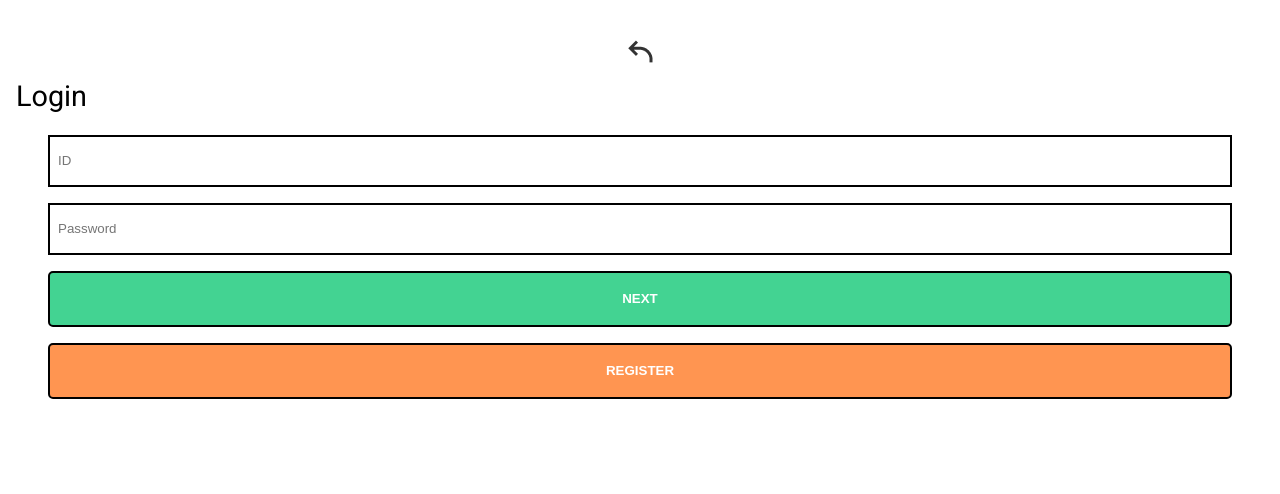
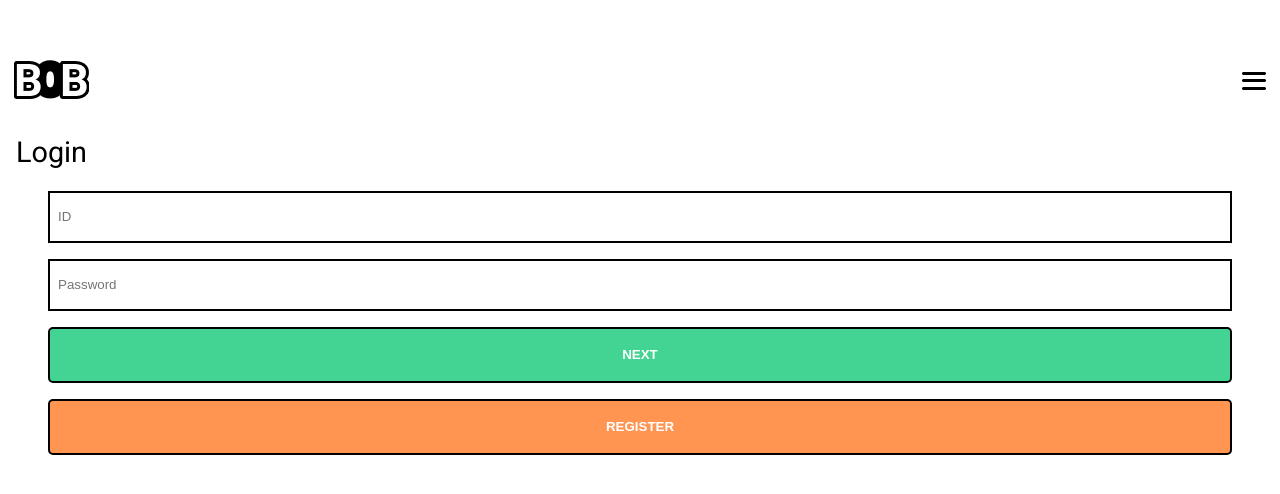
Before and after one commit to TaeminChoe/BOB, a Vue app in the folder client/: page /BOB/login in a window 1280 px wide. Shown: the top 494 px of the page. Built offline with nearby package versions, Linux system fonts and the light colour scheme.

Commit message:
change login layout

```diff
--- a/client/src/page/login/LoginPage.vue
+++ b/client/src/page/login/LoginPage.vue
@@ -1,7 +1,8 @@
 <template>
   <div class="template-layout">
-    <div class="back-header">
-      <img src="@/assets/img/Union.png" />
+    <div class="header-layout">
+      <img src="@/assets/img/BOB.png" />
+      <img src="@/assets/img/hamburger.png" class="set-right" />
     </div>
     <div class="title-text"><div>Login</div></div>
     <div class="submit-layout">
```
